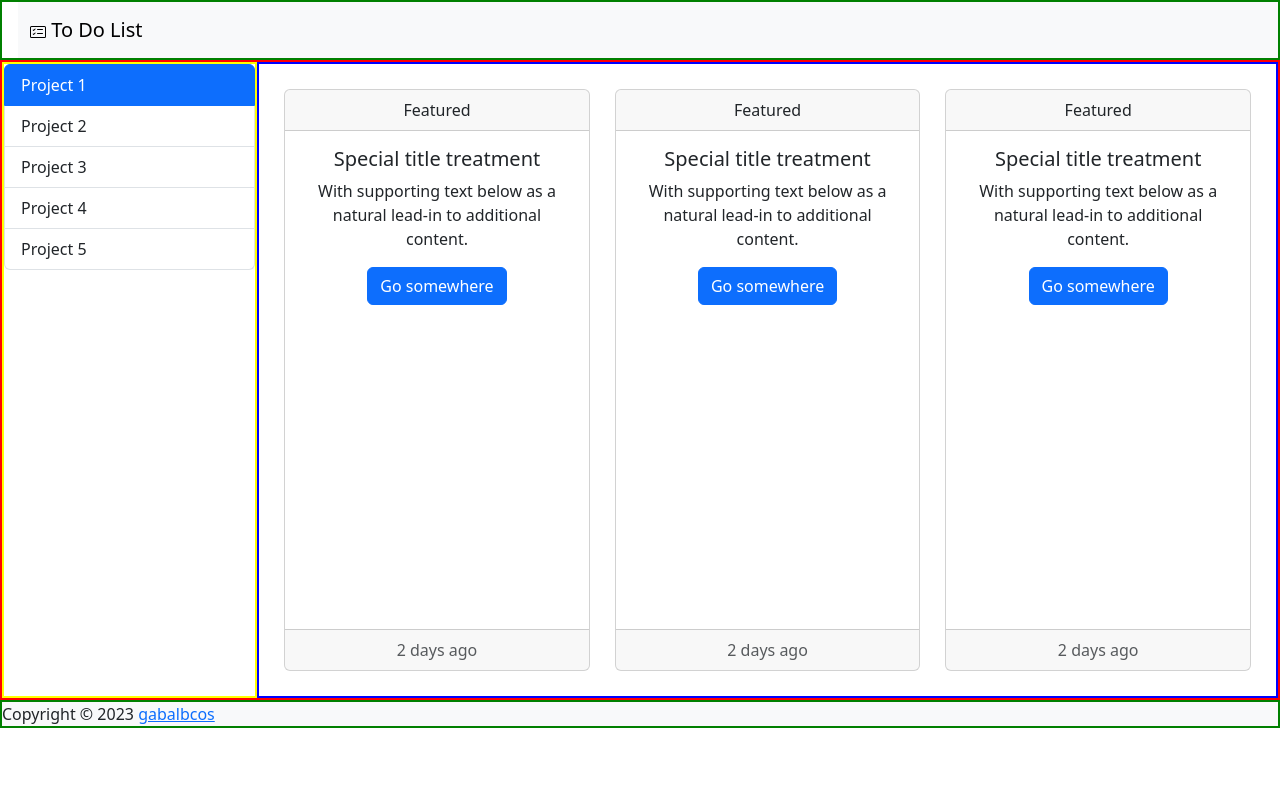
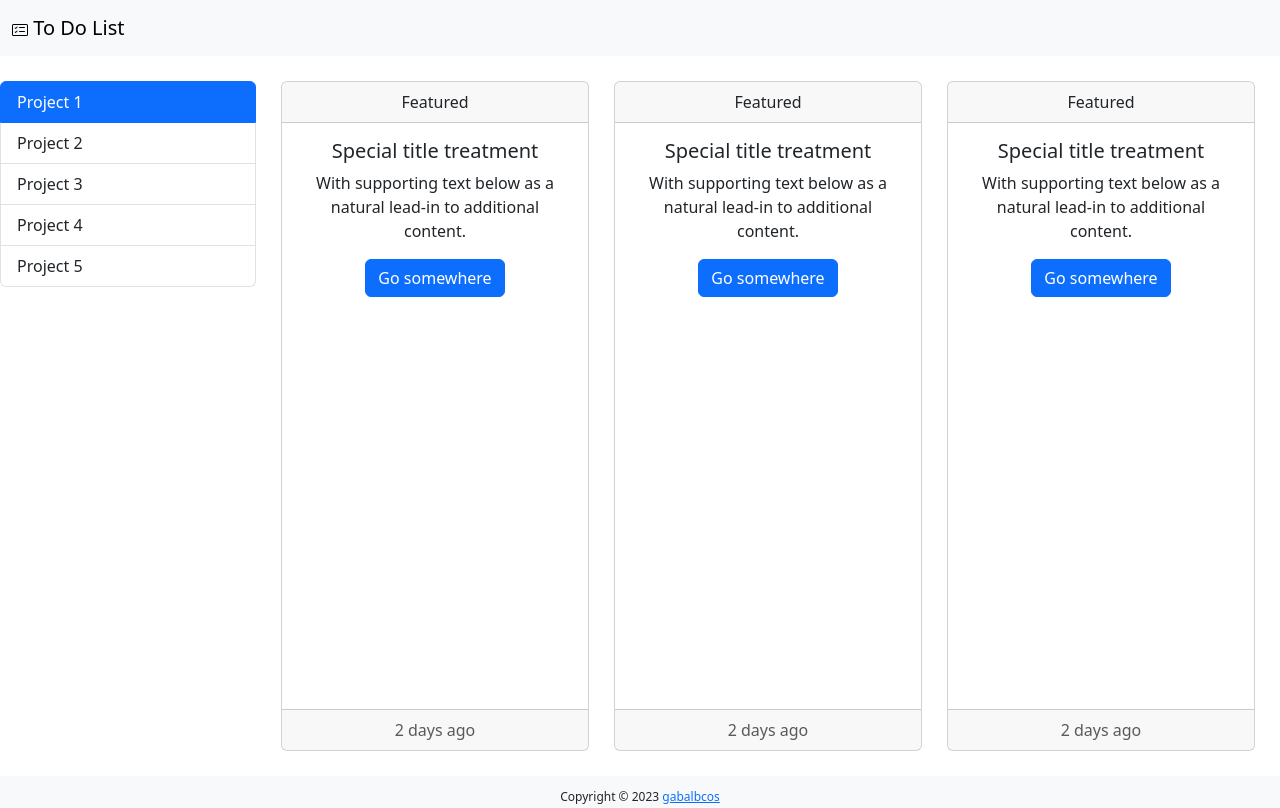
Before and after one commit to gabalbcos/to-do-list, a plain HTML site: page src/index.html in a window 1280 px wide. Drawn offline with nearby package versions, Linux system fonts and the light colour scheme.

Commit message:
Update styles.css

```diff
--- a/src/styles.css
+++ b/src/styles.css
@@ -7,48 +7,31 @@ html {
 
 }
 
-header {
-    border: 2px solid green;
-    padding: 0 0 0 1rem;
-}
+
 
 main {
-    border: 2px solid red;
-    height: 80vh;
+
+    height: 90vh;
     display: flex;
 }
 
 .content {
     width: 80%;
-    border: 2px solid blue;
+
     display: flex;
     gap: 25px;
     padding: 25px;
 }
 
-.task {
-    border: 2px solid green;
-    height: 300px;
-}
 
 .sidebar {
+    padding-top: 25px;
     width: 20%;
-    border: 2px solid yellow;
 }
 
 footer {
-    border: 2px solid green;
+    text-align: center;
+    padding: 12px;
+    font-size: 12px;
+    height: 4vh;
 }
-
-
-.list-menu {
-    transition: all 0.5s;
-    overflow:hidden;
-    position: absolute;
-    max-height: 200px;
-}
-
-
-.hidden {
-    max-height: 0;
-}
```
